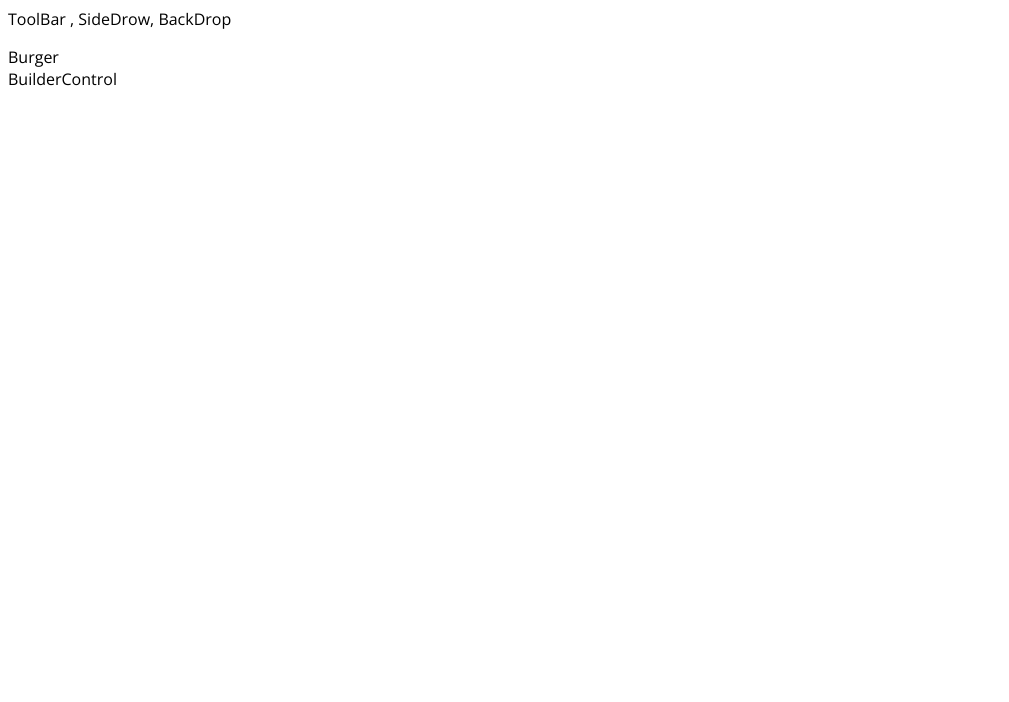
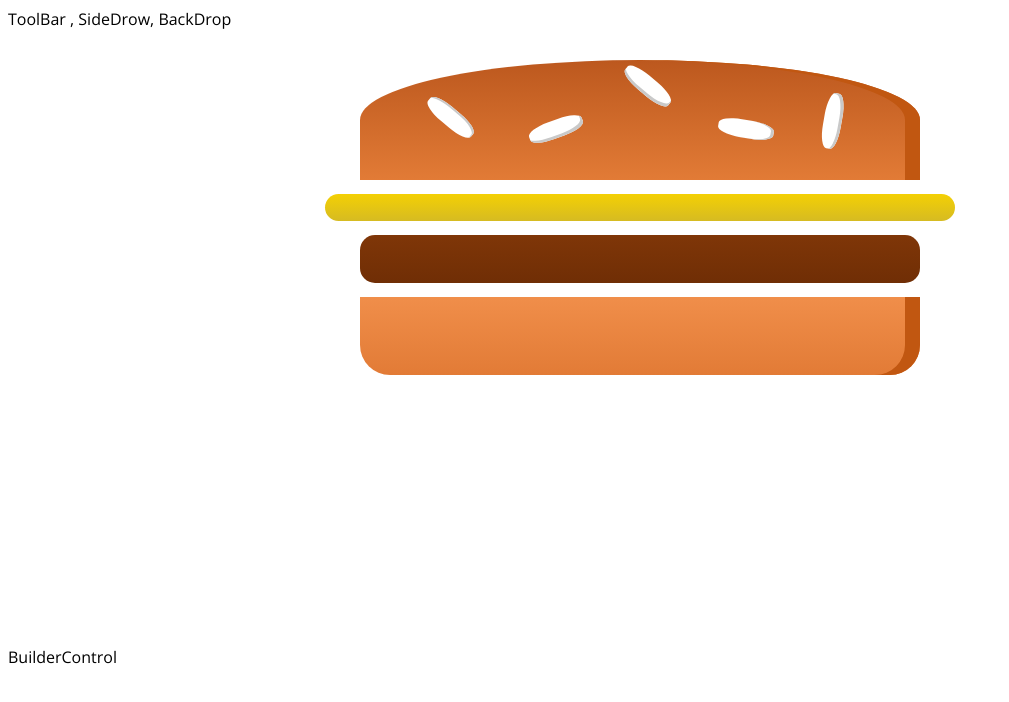
Before and after one commit to reutby/burger-builder-app, a React (Create React App) app: page / in a window 1280 px wide. Shown: the top 702 px of the page, without its empty margins (0-1009 px from the left). Built offline with nearby package versions, Linux system fonts and the light colour scheme.

Commit message:
starting the Burger component

```diff
--- a/src/components/Burger/Burger.jsx
+++ b/src/components/Burger/Burger.jsx
@@ -0,0 +1,17 @@
+import React from "react";
+import BurgerIngredient from "./BurgerIngredient/BurgerIngredient";
+import classes from "./Burger.module.css"
+const Burger = ()=>{
+
+    return (
+        <div className={classes.Burger}>
+            <BurgerIngredient type="bread-top"/>
+            <BurgerIngredient type="cheese"/>
+            <BurgerIngredient type="meat"/>
+            <BurgerIngredient type="bread-bottom"/>
+        </div>
+    );
+
+}
+
+export default Burger;
--- /dev/null
+++ b/src/components/Burger/Burger.module.css
@@ -0,0 +1,28 @@
+.Burger {
+    width: 100%;
+    margin: auto;
+    height: 250px;
+    overflow: scroll;
+    text-align: center;
+    font-weight: bold;
+    font-size: 1.2rem;
+}
+
+@media (min-width:500px) and (min-height:401px) {
+    .Burger {
+        width: 450px;
+        height: 400px;
+    }
+}
+@media (min-width:500px) and (max-height:400px) {
+    .Burger {
+        width: 350px;
+        height: 300px;
+    }
+}
+@media (min-width:1000px) and (min-height:700px) {
+    .Burger {
+        width: 700px;
+        height: 600px;
+    }
+}
--- a/src/components/Burger/BurgerIngredient/BurgerIngredient.jsx
+++ b/src/components/Burger/BurgerIngredient/BurgerIngredient.jsx
@@ -1,12 +1,11 @@
 import React from "react";
 import classes from "./BurgerIngredient.module.css";
-import PropTypes, { string } from "prop-types";
+import PropTypes from "prop-types";
 const BurgerIngredient = (props) => {
 
     let ingredient = null;
-
     switch (props.type) {
-        case 'bread-buttom':
+        case 'bread-bottom':
             ingredient = <div className={classes.BreadBottom}></div>
             break;
         case 'bread-top':
@@ -37,4 +36,5 @@
 BurgerIngredient.propTypes = {
     type: PropTypes.string.isRequired
 }
+
 export default BurgerIngredient;
--- a/src/containers/BurgerBuilder/BurgerBuilder.jsx
+++ b/src/containers/BurgerBuilder/BurgerBuilder.jsx
@@ -1,11 +1,12 @@
 import React,{Component} from "react";
 import Aux from "../../hoc/Aux/Aux";
+import Burger from "../../components/Burger/Burger";
 class BurgerBuilder extends Component{
 
     render(){
         return(
         <Aux>
-            <div>Burger</div>
+            <Burger />
             <div>BuilderControl</div>
         </Aux>
 
```
Also changed, not shown: 1 other file (tests, documents, lock files or other folders).
